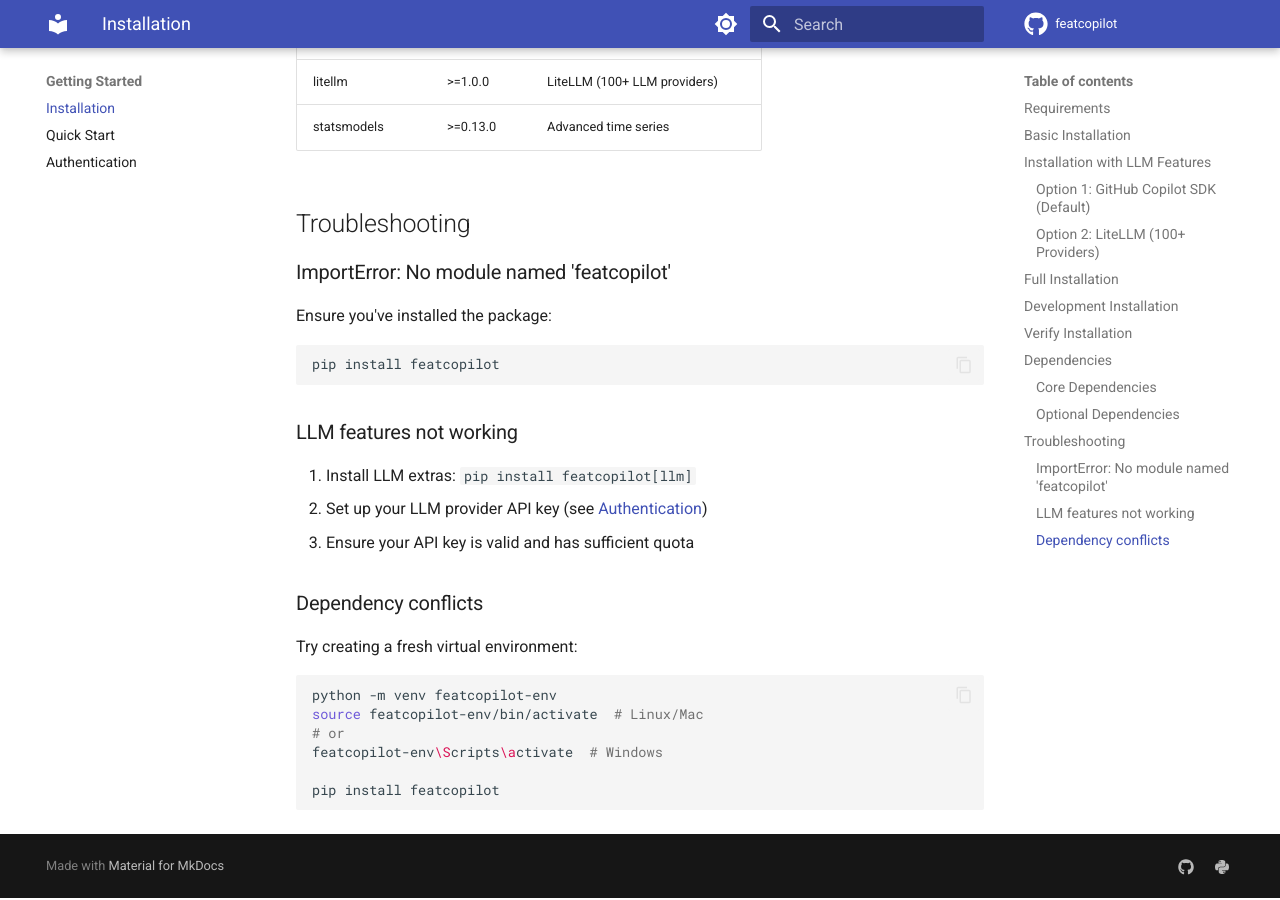
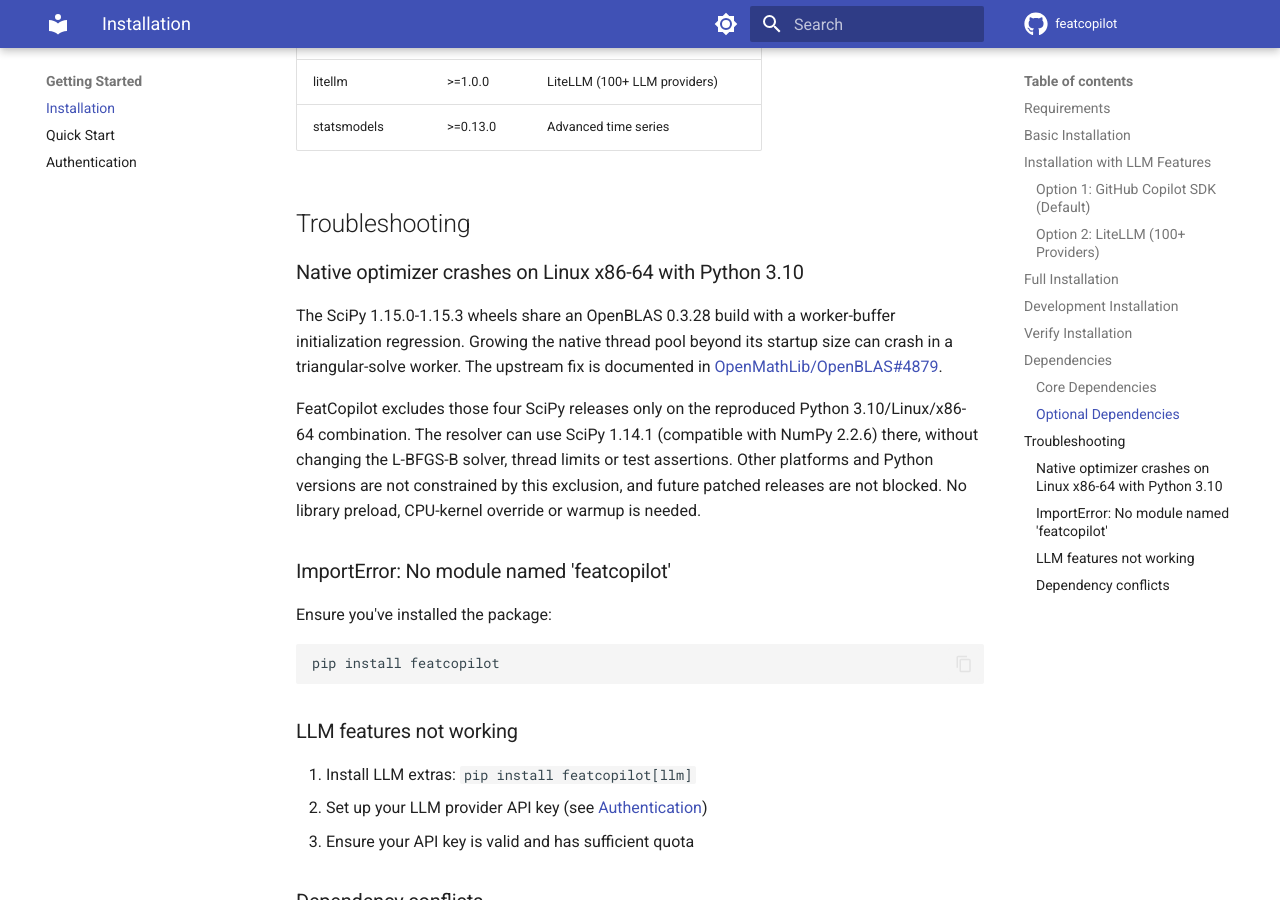
Before and after one commit to thinkall/featcopilot, an MkDocs documentation site: the page built from docs/getting-started/installation.md, in a window 1280 px wide and 900 px high, scrolled down 2950 px. Built offline with MkDocs 1.6.1 and Material for MkDocs 9.7.7, drawn with Linux system fonts in a browser that asks for light colours; comment, search, counter and statistics services are not loaded.

Commit message:
fix: exclude affected SciPy wheels on Python 3.10 Linux
The reproduced x86-64 Linux crash follows OpenBLAS 0.3.28's missing
worker-buffer initialization path. SciPy 1.15.0 through 1.15.3 share
the affected scipy-openblas32 0.3.28.0.2 wheel-build dependency.

Exclude only those four releases on the reproduced platform. SciPy
1.14.1 remains compatible with Python 3.10 and NumPy 2.2.6, while other
platforms and future patched releases remain unconstrained by this fix.

Restore ordinary full-suite execution on every matrix lane and remove
temporary GDB, CPU-dispatch and startup-thread diagnostics. Keep the
L-BFGS-B solver, engine thread caps and all test assertions unchanged.

Co-authored-by: Copilot <223556219+Copilot@users.noreply.github.com>
Copilot-Session: fc6747ca-1d37-46b8-a1c4-fb650ac71116

```diff
--- a/docs/getting-started/installation.md
+++ b/docs/getting-started/installation.md
@@ -117,6 +117,21 @@ print("Installation successful!")
 
 ## Troubleshooting
 
+### Native optimizer crashes on Linux x86-64 with Python 3.10
+
+The SciPy 1.15.0-1.15.3 wheels share an OpenBLAS 0.3.28 build with a
+worker-buffer initialization regression. Growing the native thread pool
+beyond its startup size can crash in a triangular-solve worker. The
+upstream fix is documented in
+[OpenMathLib/OpenBLAS#4879](https://github.com/OpenMathLib/OpenBLAS/pull/4879).
+
+FeatCopilot excludes those four SciPy releases only on the reproduced
+Python 3.10/Linux/x86-64 combination. The resolver can use SciPy 1.14.1
+(compatible with NumPy 2.2.6) there, without changing the L-BFGS-B solver,
+thread limits or test assertions. Other platforms and Python versions
+are not constrained by this exclusion, and future patched releases are
+not blocked. No library preload, CPU-kernel override or warmup is needed.
+
 ### ImportError: No module named 'featcopilot'
 
 Ensure you've installed the package:
--- a/pyproject.toml
+++ b/pyproject.toml
@@ -36,6 +36,8 @@ dependencies = [
     "numpy>=1.21.0",
     "pandas>=1.3.0",
     "scipy>=1.7.0",
+    # These Linux wheels bundle the OpenBLAS worker-buffer regression fixed by OpenMathLib/OpenBLAS#4879.
+    "scipy!=1.15.0,!=1.15.1,!=1.15.2,!=1.15.3; python_version == '3.10' and sys_platform == 'linux' and platform_machine == 'x86_64'",
     "scikit-learn>=1.0.0",
     "pydantic>=2.5.0",
     "joblib>=1.1.0",
```
Also changed, not shown: 1 other file.
